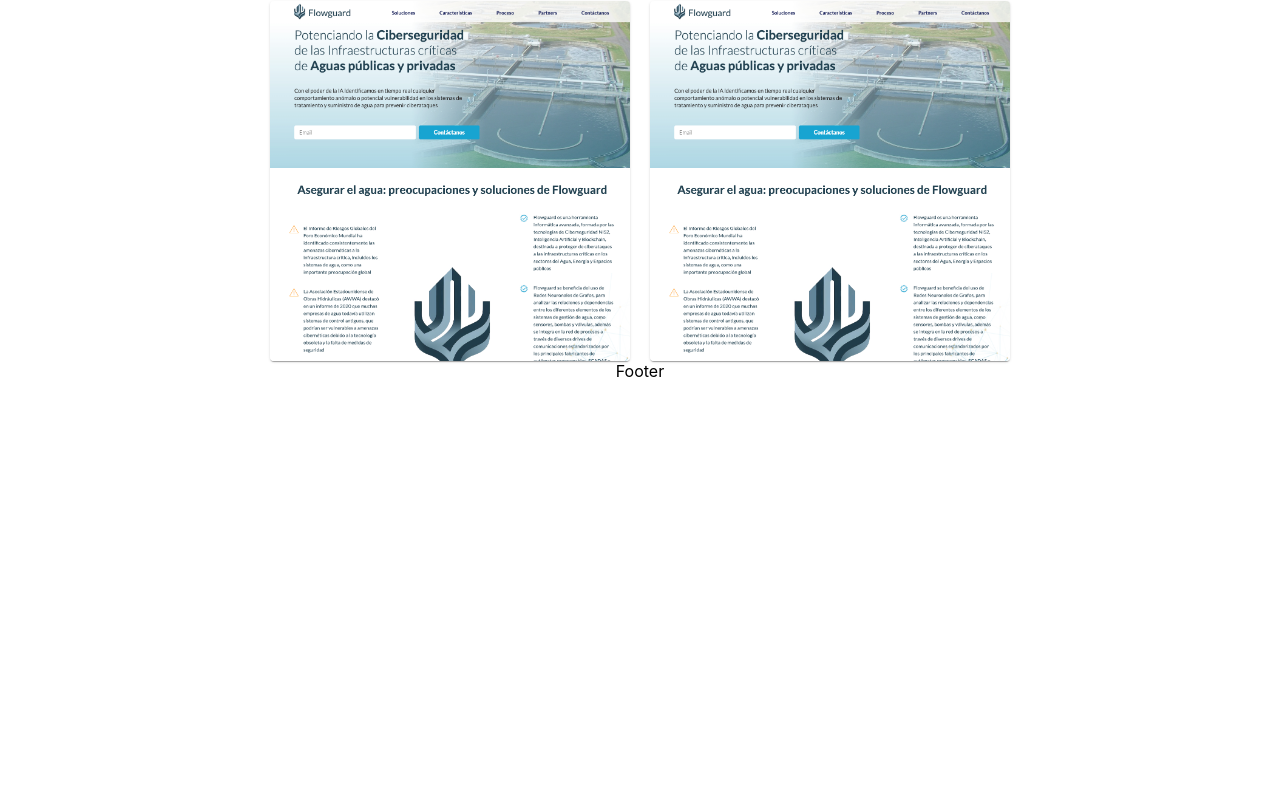
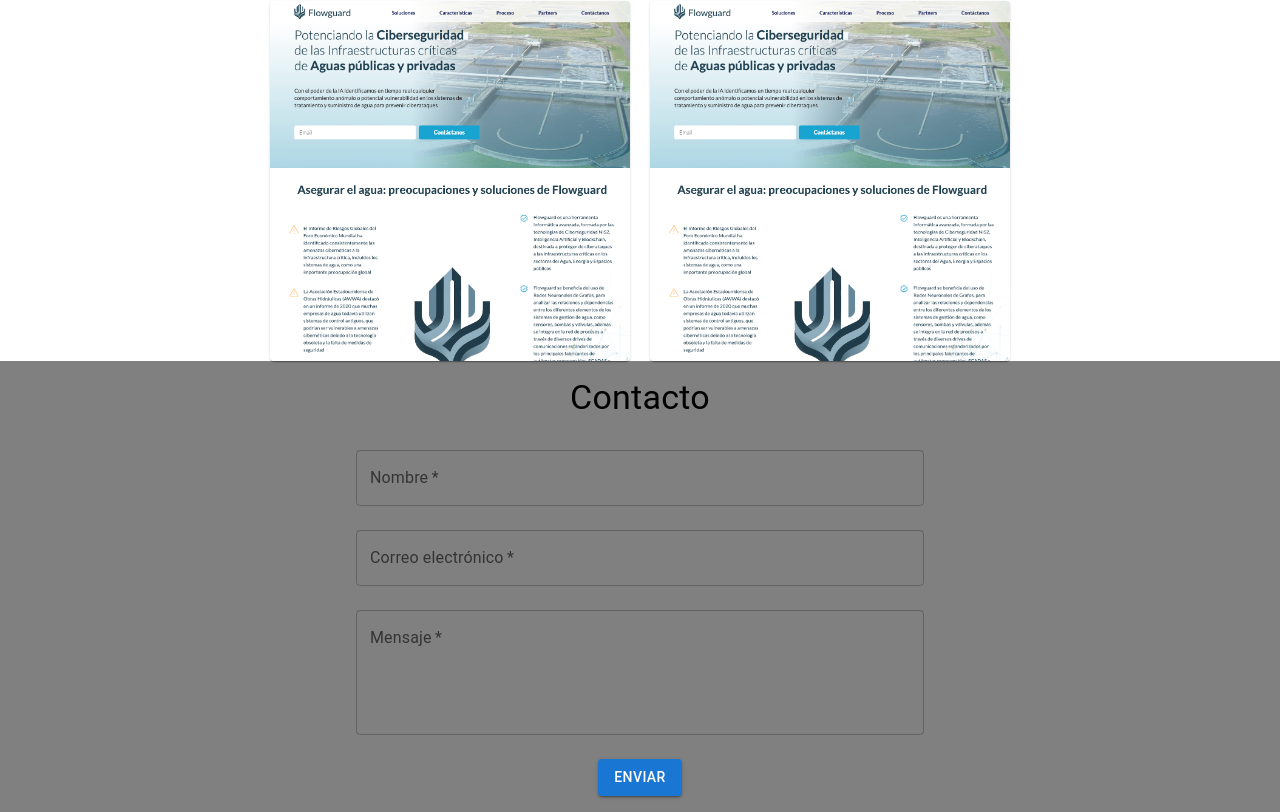
Before and after one commit to telcash/portfolio, a React (Create React App) app: page / in a window 1280 px wide. Shown: the part 836-1648 px from the top of the page. Before the commit the page ends 1217 px from the top, so only its background shows below. Built offline with nearby package versions, Linux system fonts and the light colour scheme.

Commit message:
Implementación inicial de Footer

```diff
--- a/src/components/containers/footer/Footer.jsx
+++ b/src/components/containers/footer/Footer.jsx
@@ -1,10 +1,12 @@
 import React from 'react';
 import './footer.css';
+
+import { Contact } from '../../ui';
 
 const Footer = () => {
     return (
         <div className="cs_footer">
-            Footer
+            <Contact />
         </div>
     )
 }
--- a/src/components/containers/footer/footer.css
+++ b/src/components/containers/footer/footer.css
@@ -0,0 +1,3 @@
+.cs_footer {
+    background-color: gray;
+}
--- /dev/null
+++ b/src/components/ui/contact/Contact.jsx
@@ -0,0 +1,69 @@
+import React, { useState } from "react";
+import './contact.css';
+
+import Button from '@mui/material/Button';
+import Box from '@mui/material/Box';
+import TextField from '@mui/material/TextField';
+import Typography from '@mui/material/Typography';
+
+import { useTranslation } from "react-i18next";
+
+const Contact = () => {
+
+    const [t] = useTranslation("global");
+
+    const [name, setName] = useState("");
+    const [email, setEmail] = useState("");
+    const [message, setMessage] = useState("");
+
+    const handleSubmit = (e) => {
+        e.preventDefault();
+    }
+
+    return (
+        <div className="cs_contact">
+            <Box
+                sx={{display: 'flex', alignItems: 'center', justifyContent: 'center'}}
+            >
+                <Box sx={{ maxWidth: 600, mx: "auto", p: 2}}>
+                    <Typography variant="h4" align="center" mb={2}>
+                        {t("footer.title")}
+                    </Typography>
+                    <form onSubmit={handleSubmit}>
+                        <TextField
+                            fullWidth
+                            label={t("footer.contact.name")}
+                            value={name}
+                            onChange={(e) => setName(e.target.value)}
+                            margin="normal"
+                            required
+                        />
+                        <TextField
+                            fullWidth
+                            label={t("footer.contact.email")}
+                            value={email}
+                            onChange={(e) => setEmail(e.target.value)}
+                            margin="normal"
+                            required
+                        />
+                        <TextField
+                            fullWidth
+                            label={t("footer.contact.message")}
+                            value={message}
+                            onChange={(e) => setMessage(e.target.value)}
+                            margin="normal"
+                            required
+                            multiline
+                            rows={4}
+                        />
+                        <Button variant="contained" type="submit" sx={{ mt: 2}}>
+                            {t("footer.contact.submit")}
+                        </Button>
+                    </form>
+                </Box>
+            </Box>
+        </div>
+    );
+};
+
+export default Contact;
--- a/src/components/ui/index.js
+++ b/src/components/ui/index.js
@@ -1,3 +1,4 @@
 export { default as CsAvatar } from './cs_avatar/CsAvatar';
 export { default as SkillBar } from './skill-bar/SkillBar';
 export { default as Project } from './project/Project';
+export { default as Contact } from './contact/Contact';
--- a/src/translations/en/global.json
+++ b/src/translations/en/global.json
@@ -18,6 +18,12 @@
         "title": "Projects"
     },
     "footer": {
-        "title": "Contact"
+        "title": "Contact",
+        "contact": {
+            "name": "Name",
+            "email": "Email",
+            "message": "Message",
+            "submit": "Submit"
+        }
     }
 }
--- a/src/translations/es/global.json
+++ b/src/translations/es/global.json
@@ -18,6 +18,12 @@
         "title": "Proyectos"
     },
     "footer": {
-        "title": "Contacto"
+        "title": "Contacto",
+        "contact": {
+            "name": "Nombre",
+            "email": "Correo electrónico",
+            "message": "Mensaje",
+            "submit": "Enviar"
+        }
     }
 }
```
Also changed, not shown: src/components/ui/contact/contact.css (added).
